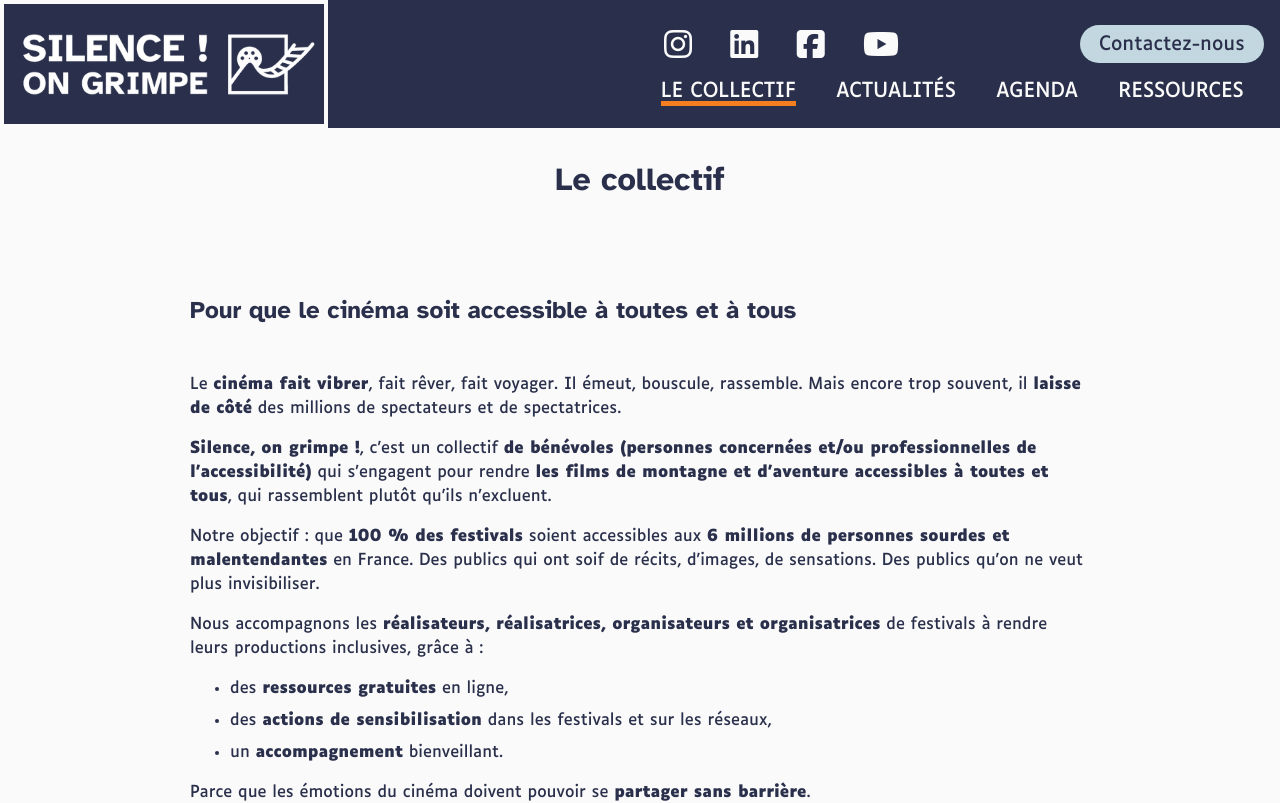
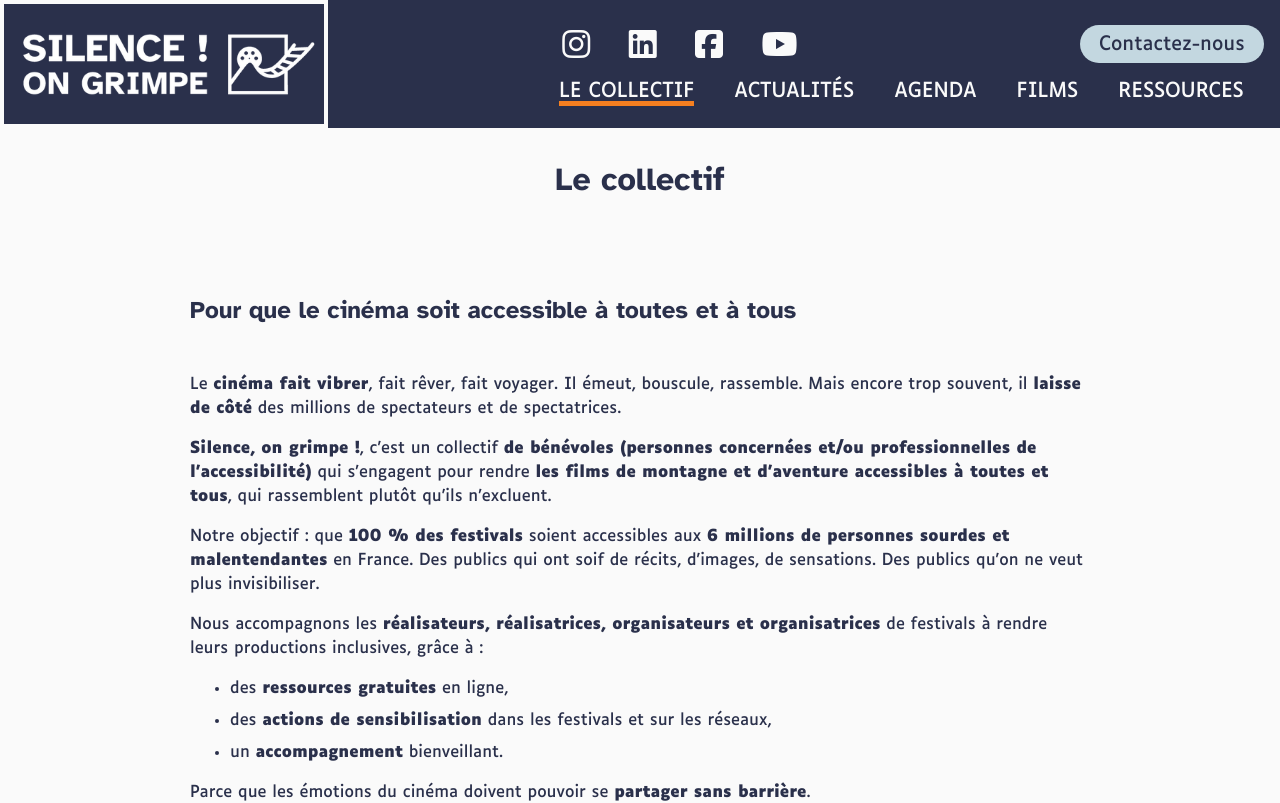
Before and after one commit to emma11y/silenceongrimpe, an Angular app: page /collectif in a window 1280 px wide. Shown: the top 803 px of the page. Built offline with nearby package versions, Linux system fonts and the light colour scheme.

Commit message:
ajout du films dans le menu

```diff
--- a/src/shared/components/footer/footer.component.html
+++ b/src/shared/components/footer/footer.component.html
@@ -1,5 +1,5 @@
 <footer class="footer" role="contentinfo">
-  <p class>Suivez-nous sur les réseaux sociaux :</p>
+  <p class>Suivez-nous sur les réseaux sociaux&nbsp;:</p>
 
   <ul>
     <li>
--- a/src/shared/components/header/header.component.html
+++ b/src/shared/components/header/header.component.html
@@ -73,6 +73,14 @@
             </li>
             <li>
               <a
+                routerLink="/films-accessibles"
+                routerLinkActive="active"
+                [routerLinkActiveOptions]="{ exact: true }"
+                >Films</a
+              >
+            </li>
+            <li>
+              <a
                 routerLink="/ressources"
                 routerLinkActive="active"
                 [routerLinkActiveOptions]="{ exact: true }"
@@ -134,6 +142,14 @@
         </li>
         <li>
           <a
+            routerLink="/films-accessibles"
+            routerLinkActive="active"
+            [routerLinkActiveOptions]="{ exact: true }"
+            >Films</a
+          >
+        </li>
+        <li>
+          <a
             routerLink="/ressources"
             routerLinkActive="active"
             [routerLinkActiveOptions]="{ exact: true }"
```
